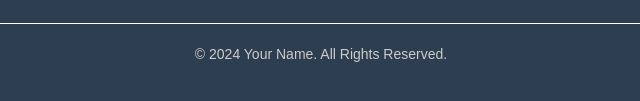
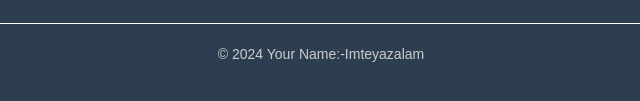
Before and after one commit to Imteyazalam26/portfolio, a plain HTML site: page index.html in a window 1280 px wide. Shown: the part 1992-2093 px from the top of the page, 319-959 px from the left. Drawn offline with Linux system fonts and the light colour scheme.

Commit message:
index.html

```diff
--- a/index.html
+++ b/index.html
@@ -186,7 +186,7 @@
     </div>
 
     <div class="footer-bottom">
-      <p>&copy; 2024 Your Name. All Rights Reserved.</p>
+      <p>&copy; 2024 Your Name:-Imteyazalam</p>
     </div>
   </footer>
 
```
